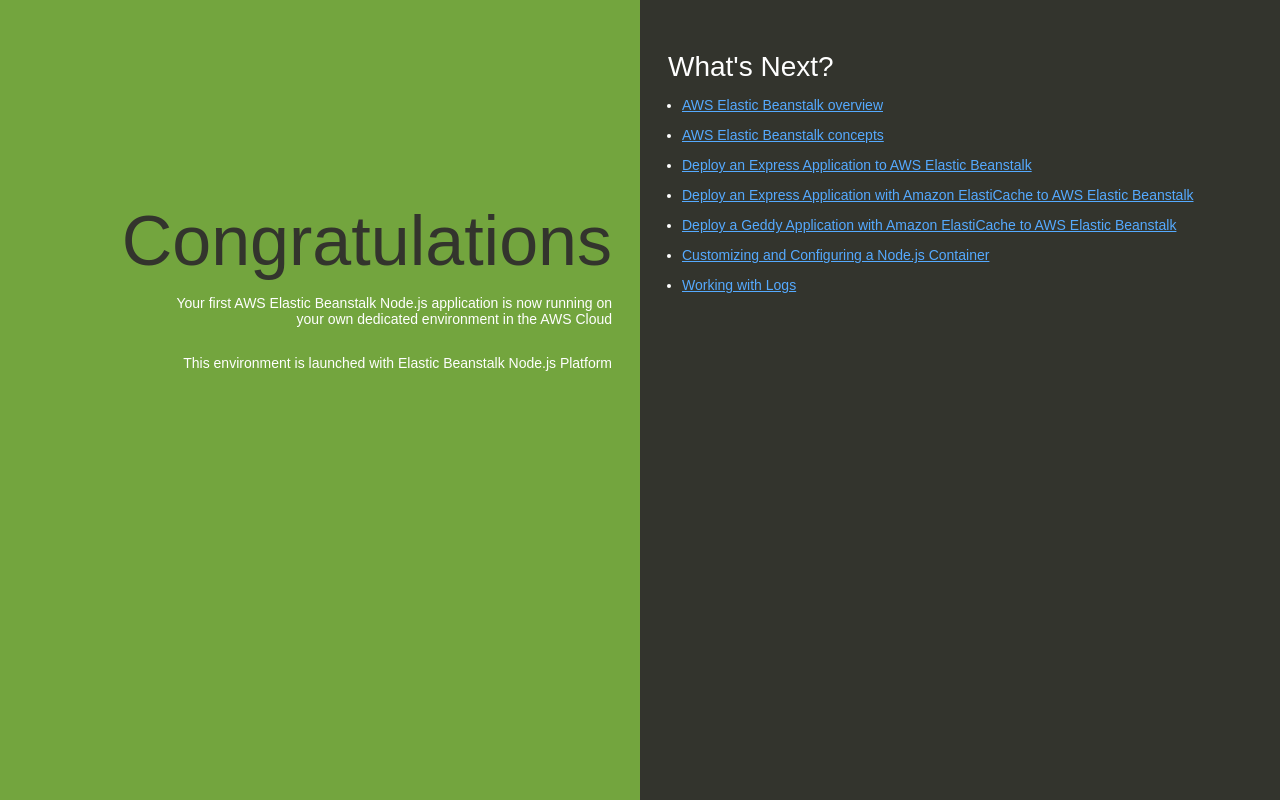
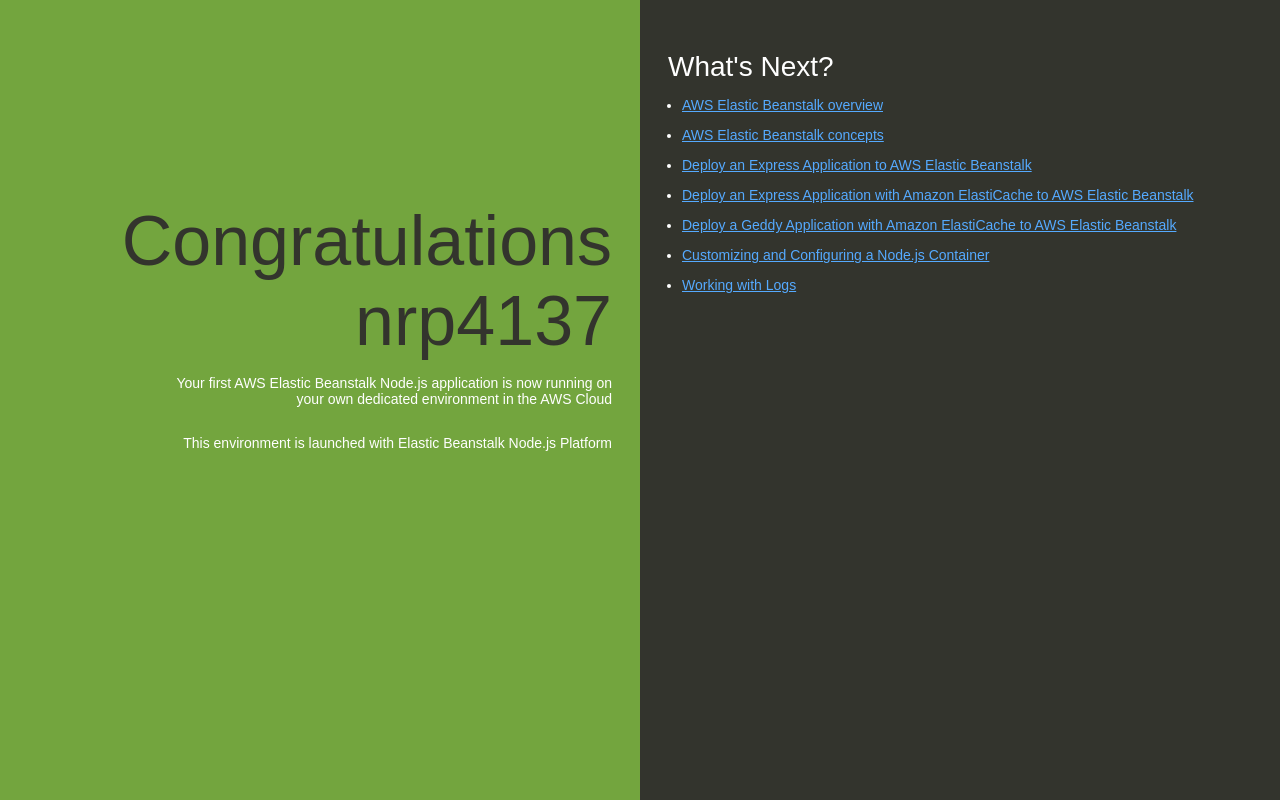
Before and after one commit to nolanporter77/np-test-app, a website: page index.html in a window 1280 px wide. Drawn offline with Linux system fonts and the light colour scheme.

Commit message:
Update index.html

```diff
--- a/index.html
+++ b/index.html
@@ -74,7 +74,7 @@
   </head>
   <body>
     <div class="textColumn">
-      <h1>Congratulations</h1>
+      <h1>Congratulations nrp4137</h1>
       <p>Your first AWS Elastic Beanstalk Node.js application is now running on your own dedicated environment in the AWS Cloud</p>
       <p>This environment is launched with Elastic Beanstalk Node.js Platform</p>
     </div>
```
